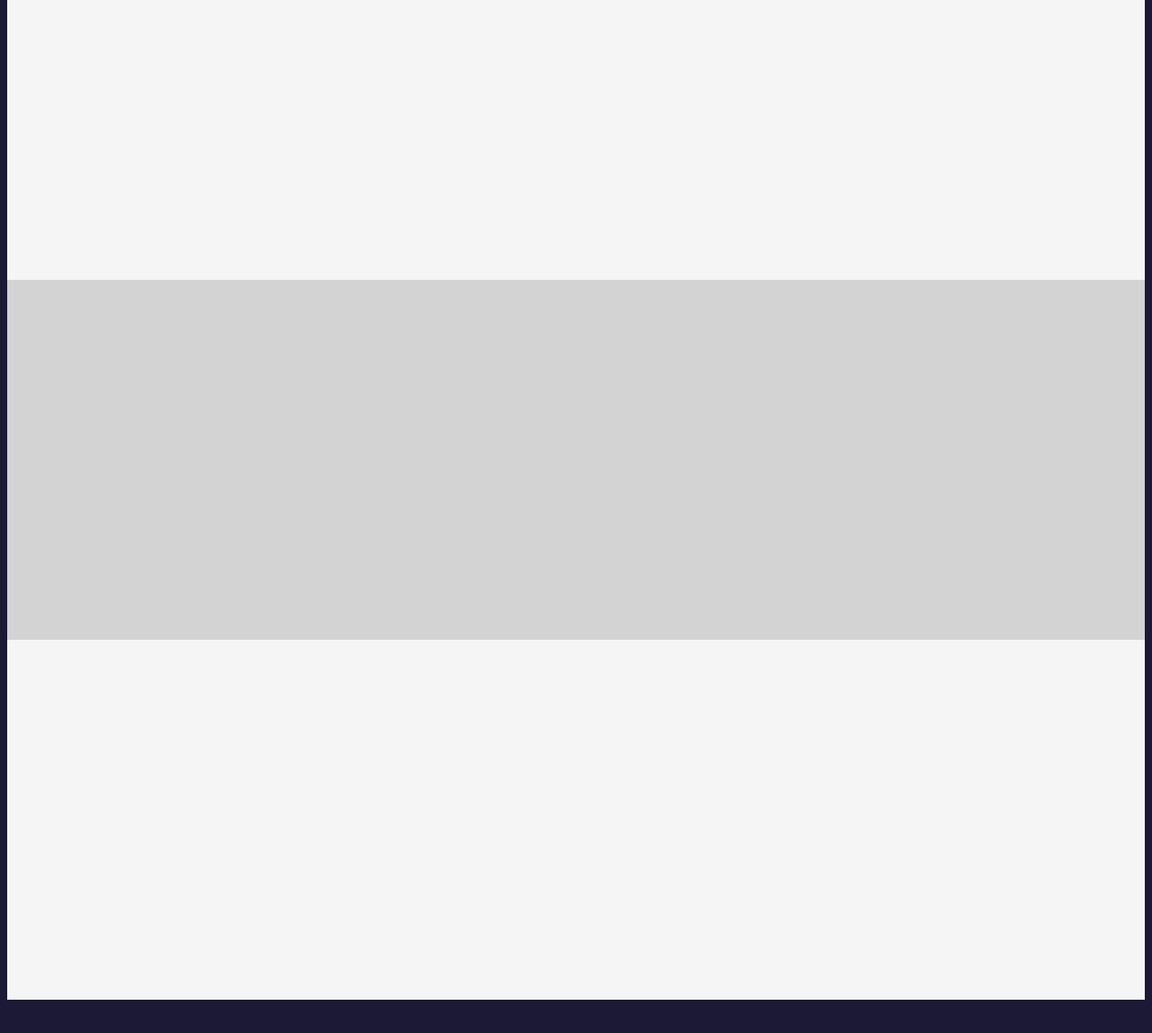
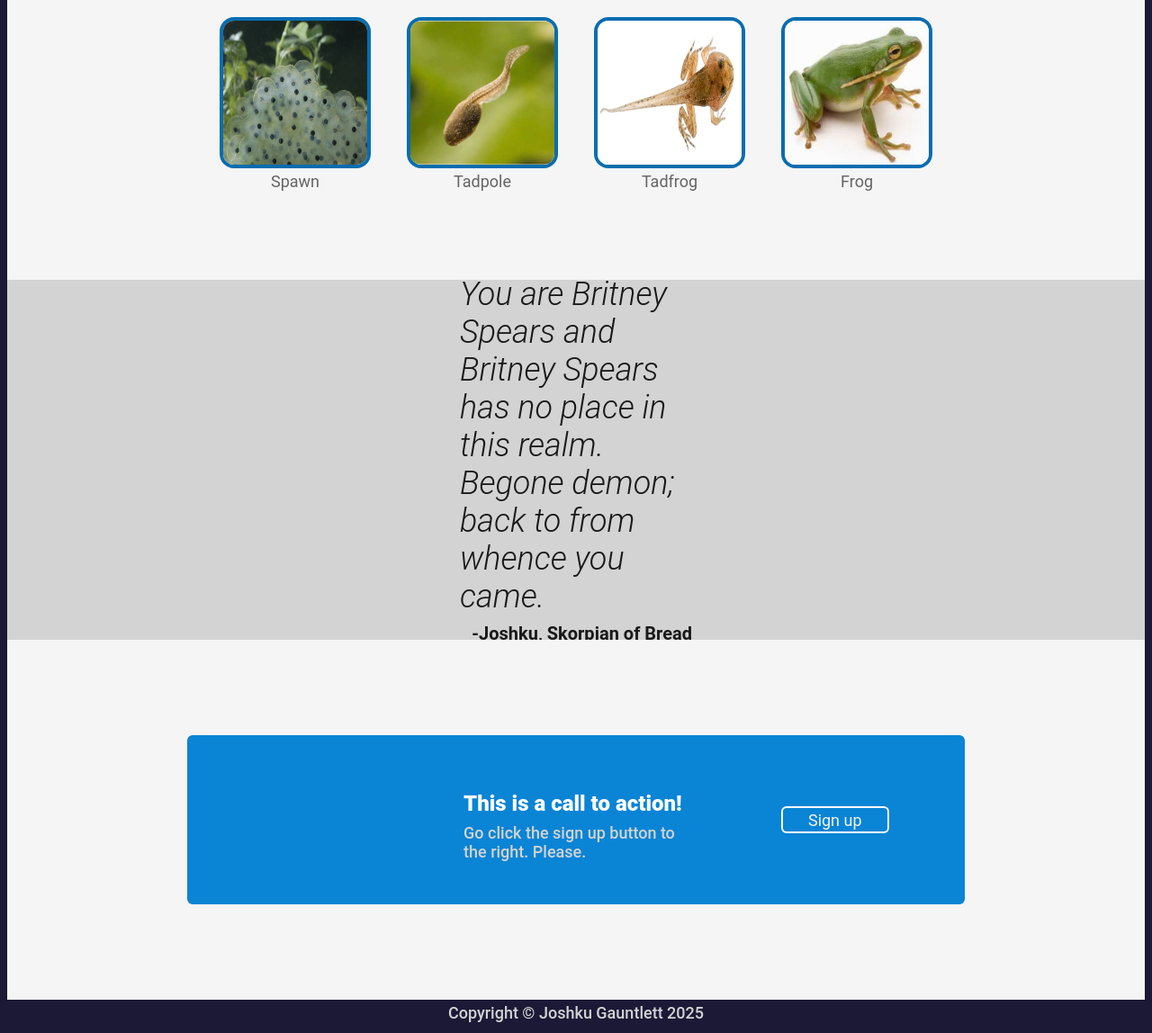
Before and after one commit to SkorpianBread/Recipes, a plain HTML site: page recipes/about-me.html in a window 1280 px wide. Shown: the part 536-1684 px from the top of the page at 90% size. Before the commit the page ends 1655 px from the top, so only its background shows below. Drawn offline with Linux system fonts and the light colour scheme.

Commit message:
finished about me page

```diff
--- a/recipes/about-me.html
+++ b/recipes/about-me.html
@@ -50,7 +50,11 @@
                     flavorful it is! It's sweet, it's savory, and salty and should be your next
                     baking project!
                 </div>
-                <div class="item"><button class="button two linktext">Sign up</button></div>
+                <div class="item">
+                    <a href="https://moshionline.net/adopt/">
+                        <button class="button two linktext">Sign up</button>
+                    </a>
+                </div>
 
             </div>
 
@@ -60,18 +64,61 @@
 
         </div>
 
-        <div class="container main" style="background-color: whitesmoke;">
-            <div class="item"></div>
+        <div class="container main vert" style="background-color: whitesmoke;">
+
+            <div class="item blacktext" style="align-content: center; text-align: center;">Some tadpole information</div>
+
+            <div class="item container" style="justify-content: center; gap:40px; flex-grow: 3;">
+                <div class="container vert">
+                    <img src="../spawn.jpg" alt="spawn" class="imgbox">
+                    <div class="item infotext">Spawn</div>
+                </div>
+                <div class="container vert">
+                    <img src="../tadpole_small.jpeg" alt="tadpole" class="imgbox">
+                    <div class="item infotext">Tadpole</div>
+                </div>
+                <div class="container vert">
+                    <img src="../tadfrog.jpg" alt="almost frog" class="imgbox">
+                    <div class="item infotext">Tadfrog</div>
+                </div>
+                <div class="container vert">
+                    <img src="../frog.jpeg" alt="frog" class="imgbox">
+                    <div class="item infotext">Frog</div>
+                </div>
+
+            </div>
+
         </div>
 
-        <div class="container main" style="background-color: lightgrey;">
-            <div class="item"></div>
+        <div class="container main vert" style="background-color: lightgrey; padding-left: 499px; padding-right: 499px;">
+            <div class="item quotetext" style="flex-grow: 2; align-content: end;">
+                You are Britney Spears and Britney Spears has no place in this realm. Begone demon; back to
+                from whence you came.
+            </div>
+
+            <div class="item quotertext">-Joshku, Skorpian of Bread</div>
         </div>
 
         <div class="container main" style="background-color: whitesmoke;">
-            <div class="item"></div>
+            <div class="item container cta">
+
+                <div class="item container vert" style="padding-left: 299px;">
+                    <div class="item header" style="align-content: end;">This is a call to action!</div>
+                    <div class="item subheader">Go click the sign up button to the right. Please.</div>
+                </div>
+
+                <div class="item" style="align-content: center; text-align: center;">
+                    <a href="https://moshionline.net/adopt/">
+                        <button class="button two linktext" style="border: 2px solid white;">Sign up</button>
+                    </a>
+                </div>
+            </div>
         </div>
 
+    </div>
+
+    <div class="container strip" style="padding-left: 200px; padding-right: 200px;">
+        <div class="item subheader" style="text-align: center;">Copyright © Joshku Gauntlett 2025</div>
     </div>
 
 </body>
--- a/recipes/styles-about-me.css
+++ b/recipes/styles-about-me.css
@@ -20,24 +20,37 @@
 
 .container.vert{
     flex-direction: column;
+    align-items: normal;
 }
+
+.container.cta{
+    background-color: rgb(10, 132, 213);
+    height: 180px;
+    border-radius: 6px;
+}
+
+
 
 .item{
     flex: 1;
-    /* border: 2px solid white; */
+    /* border: 2px solid rgb(163, 17, 17); */
     padding: 4px;
 }
+
+
 
 .header{
     font-family: Roboto;
     font-size: 24px;
     color: white;
+    font-weight: 800;
 }
 
 .subheader{
     font-family: Roboto;
     font-size: 18px;
-    color: rgb(163, 163, 163);
+    color: lightgray;
+    font-weight: 560;
 }
 
 .maintext-top{
@@ -53,10 +66,44 @@
     color: whitesmoke;
 }
 
+.infotext{
+    font-family: Roboto;
+    font-size: 18px;
+    color: rgb(100, 100, 100);
+    text-align: center;
+}
+
+.blacktext{
+    font-family: Roboto;
+    font-size: 36px;
+    color: rgb(25, 25, 25);
+    font-weight: 900;
+}
+
+.quotertext{
+    font-family: Roboto;
+    font-size: 20px;
+    color: rgb(25, 25, 25);
+    text-align: end;
+    font-weight: bold;
+}
+
+.quotetext{
+    font-family: Roboto;
+    font-size: 36px;
+    color: rgb(25, 25, 25);
+    font-weight: 300;
+    font-style: italic;
+}
+
+
+
 .smallbox{
     justify-content: center;
     align-items: center;
 }
+
+
 
 .button{
     border-radius: 6px;
@@ -73,8 +120,26 @@ button.one:hover{
 
 .button.two{
     background-color: rgb(10, 132, 213);
+    height: 30px;
+    width: 120px;
 }
 
 button.two:hover{
     background-color: rgb(8, 109, 175);
 }
+
+.box{
+    border: 4px solid rgb(8, 109, 175);
+    border-radius: 16px;
+    height: 160px;
+    width: 160px;
+    align-content: center;
+    text-align: center;
+}
+
+.imgbox{
+    height: 160px;
+    width: 160px;
+    border-radius: 16px;
+    border: 4px solid rgb(8, 109, 175);
+}
```
Also changed, not shown: frog.jpeg (added), spawn.jpg (added), tadfrog.jpg (added), tadpole_small.jpeg (added).
